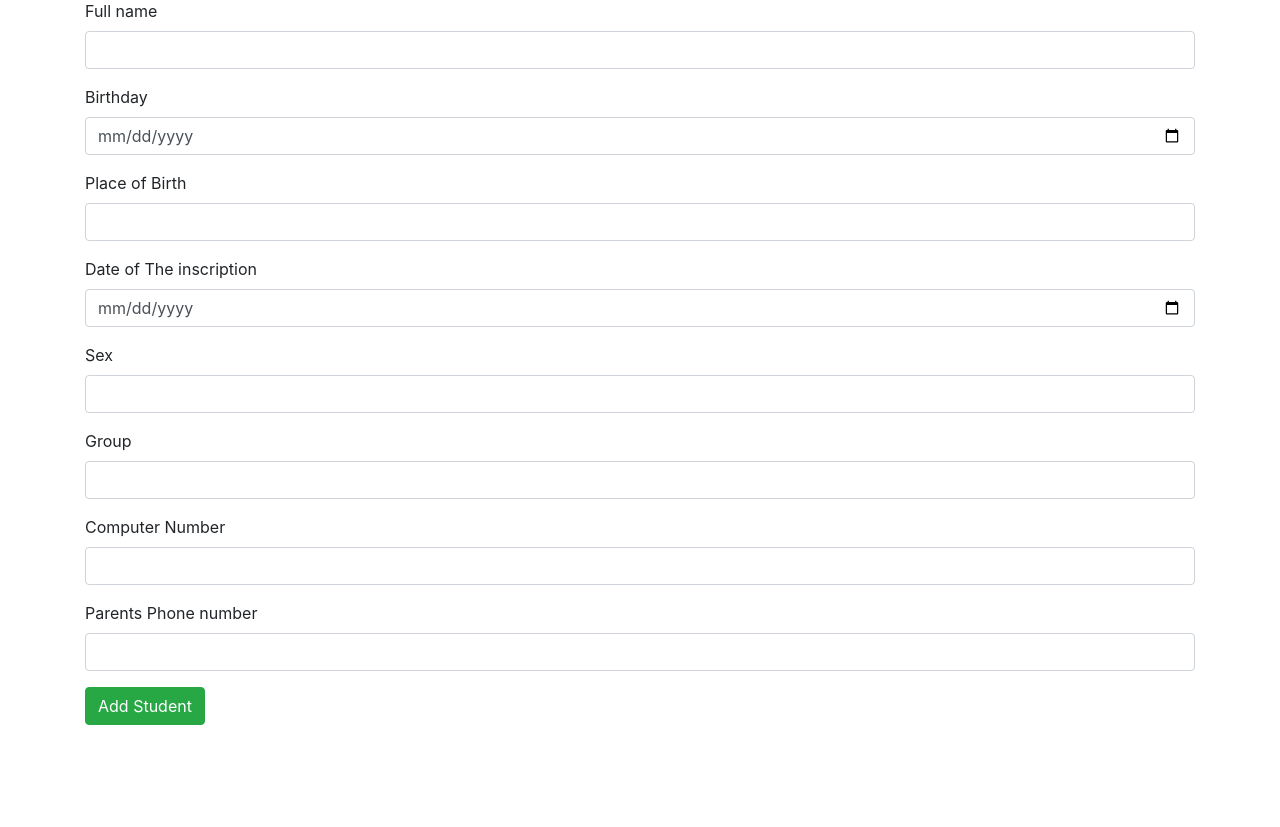
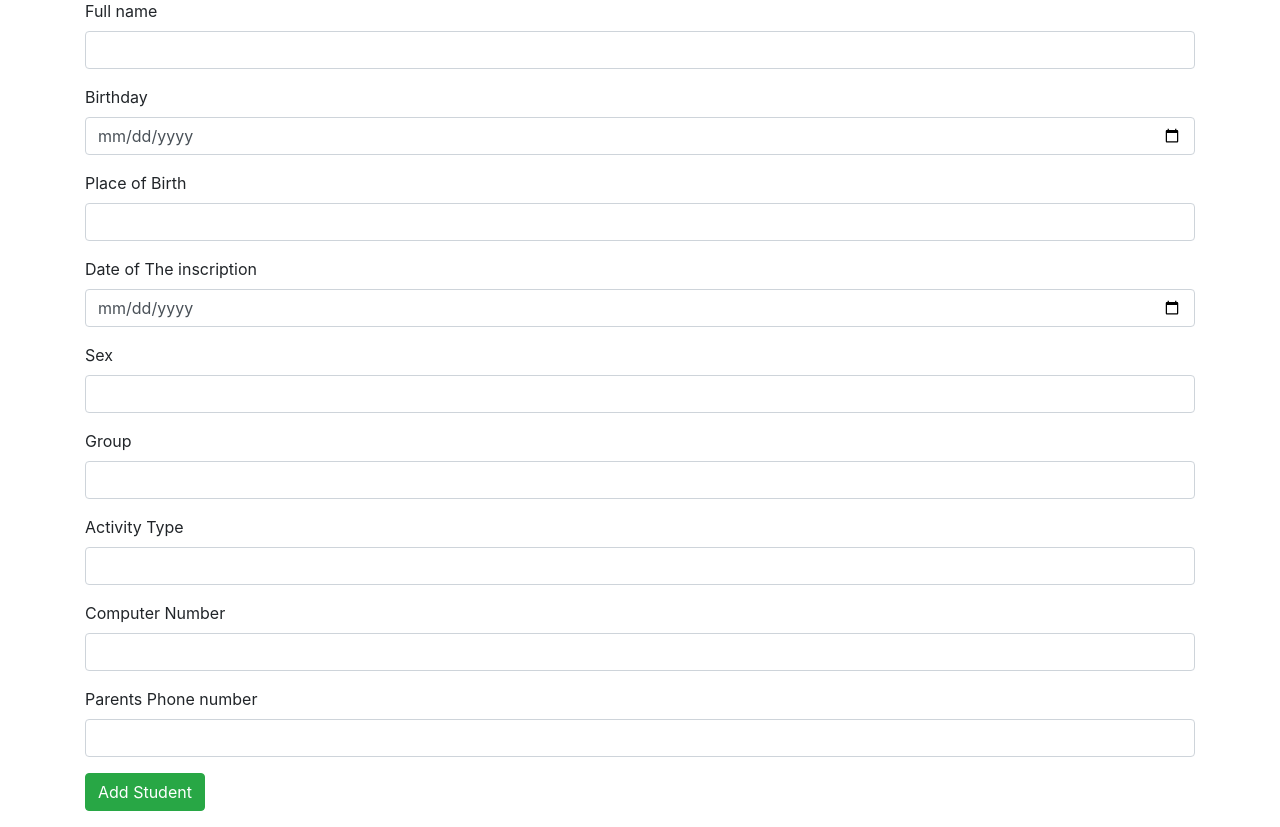
Before and after one commit to SaberHardy/ManarPlatform, a Flask app: page /create in a window 1280 px wide. Shown: the part 73-900 px from the top of the page. Before the commit the page ends 798 px from the top, so only its background shows below. Run offline with Flask 2, Linux system fonts and the light colour scheme; some libraries are stand-ins or nearby versions.

Commit message:
add activity type with migrations

```diff
--- a/app.py
+++ b/app.py
@@ -1,10 +1,12 @@
 from secret_key import MY_SECRET_KEY
 from models.models import db, StudentModel
 from django.shortcuts import get_object_or_404
+from flask_migrate import Migrate
 
 from flask import Flask, render_template, request, redirect, flash, url_for
 
 app = Flask(__name__)
+migrate = Migrate(app, db)
 
 app.config['SQLALCHEMY_DATABASE_URI'] = 'sqlite:///students.db'
 # app.config['SQLALCHEMY_TRACK_MODIFICATIONS'] = False
@@ -29,6 +31,7 @@ def create():
         inscription_date = request.form['inscription_date']
         sex = request.form['sex']
         group = request.form['group']
+        activity_type = request.form['activity_type']
         computer_nbr = request.form['computer_nbr']
         parents_phone = request.form['parents_phone']
 
@@ -40,6 +43,7 @@ def create():
             inscription_date=inscription_date,
             sex=sex,
             group=group,
+            activity_type=activity_type,
             computer_nbr=computer_nbr,
             parents_phone=parents_phone)
 
@@ -77,6 +81,7 @@ def update_student(id):
             inscription_date = request.form['inscription_date']
             sex = request.form['sex']
             group = request.form['group']
+            activity_type = request.form['activity_type']
             computer_nbr = request.form['computer_nbr']
             parents_phone = request.form['parents_phone']
 
@@ -88,6 +93,7 @@ def update_student(id):
                 inscription_date=inscription_date,
                 sex=sex,
                 group=group,
+                activity_type=activity_type,
                 computer_nbr=computer_nbr,
                 parents_phone=parents_phone)
             db.session.add(student)
--- a/templates/manar/create_student.html
+++ b/templates/manar/create_student.html
@@ -3,11 +3,6 @@
 {% block content %}
     <div class="container my-3">
         <form action='' method="POST">
-{#            <div class="form-group">#}
-{#                <label for="student_id">Student ID</label>#}
-{#                <input type="number" class="form-control" name="student_id"/>#}
-{#            </div>#}
-
             <div class="form-group">
                 <label for="fullname">Full name</label>
                 <input type="text" class="form-control" name="fullname" required/>
@@ -35,9 +30,15 @@
                 <label for="group">Group</label>
                 <input class="form-control" type="text" name="group" required/>
             </div>
+
+            <div class="form-group">
+                <label for="group">Activity Type</label>
+                <input class="form-control" type="text" name="activity_type" required/>
+            </div>
+
             <div class="form-group">
                 <label for="computer_nbr">Computer Number</label>
-                <input class="form-control" type="text" name="computer_nbr" />
+                <input class="form-control" type="text" name="computer_nbr"/>
             </div>
             <div class="form-group">
                 <label for="parents_phone"> Parents Phone number</label>
--- a/templates/manar/students.html
+++ b/templates/manar/students.html
@@ -12,9 +12,10 @@
                 <th scope="col">Place of birth</th>
                 <th scope="col">Inscription date</th>
                 <th scope="col">Group</th>
+                <th scope="col">Activity Type</th>
                 <th scope="col">PC Number</th>
                 <th scope="col">Parents Phone</th>
-                <th scope="col">Update/Delete</th>
+                <th scope="col">Delete / Update</th>
             </tr>
             </thead>
             <tbody>
@@ -30,6 +31,7 @@
                     <td>{{ student.place_of_birth }}</td>
                     <td>{{ student.inscription_date }}</td>
                     <td>{{ student.group }}</td>
+                    <td>{{ student.activity_type }}</td>
                     <td>{{ student.computer_nbr }}</td>
                     <td>{{ student.parents_phone }}</td>
                     <td>
```
Also changed, not shown: models/models.py (+27 -2 lines), templates/manar/single.html (+10 -0 lines), templates/manar/update_student.html (+15 -4 lines).
